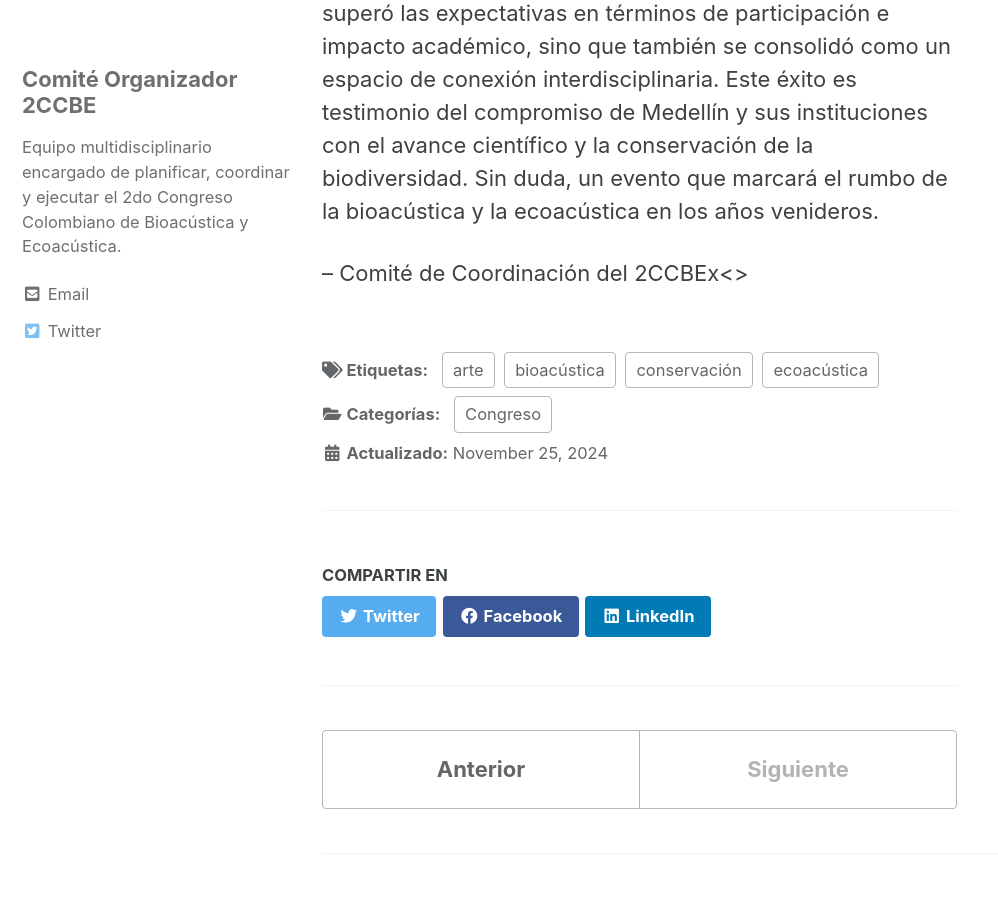
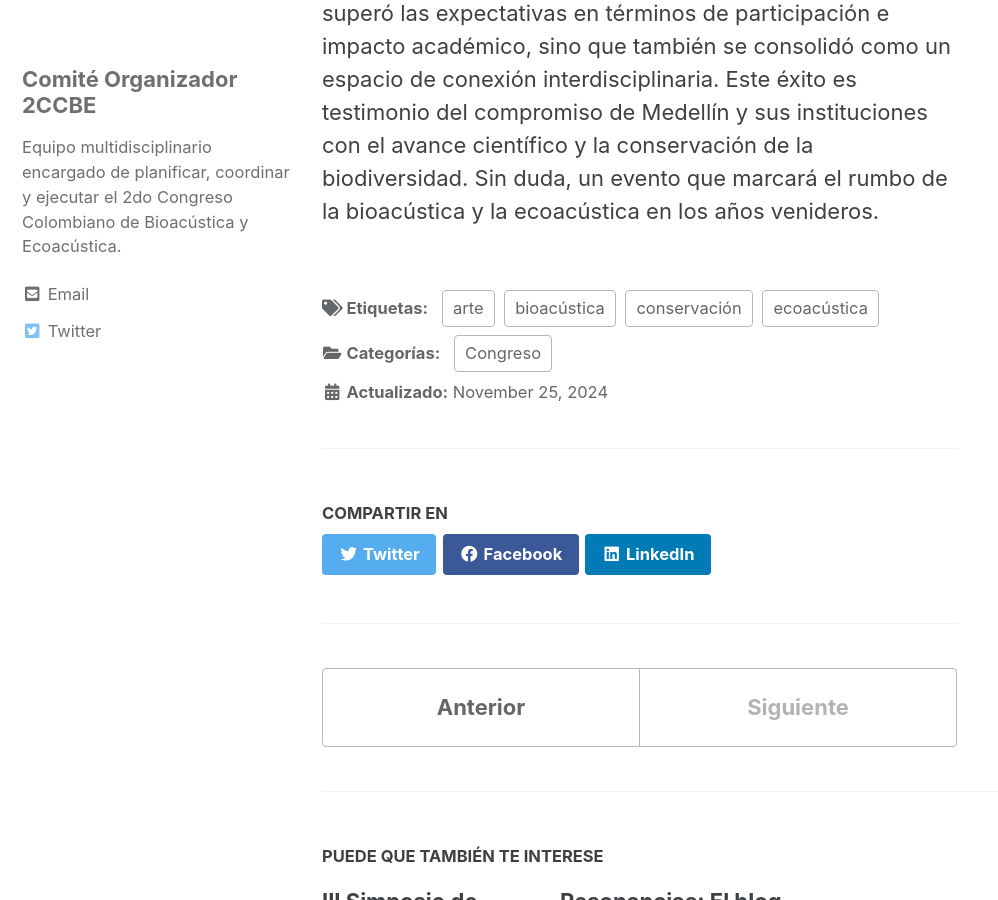
Before and after one commit to redecoacustica/recweb, a Jekyll site: the page built from _posts/2024-11-25-2ccbe.md, in a window 1280 px wide and 900 px high, scrolled down 3752 px. Shown: the whole window, without its empty margins (0-998 px from the left). Built offline with Jekyll 4.4.1, drawn with Linux system fonts in a browser that asks for light colours; cached includes are drawn as plain includes.

Commit message:
ENH: NEW POST 2CCBE

```diff
--- a/_posts/2024-11-25-2ccbe.md
+++ b/_posts/2024-11-25-2ccbe.md
@@ -34,6 +34,3 @@ Los asistentes se dividieron en una comunidad diversa y equilibrada: **38% estud
 En alianza con el **Parque Explora**, se realizaron **7 eventos de divulgación científica** durante el congreso, integrando arte, tecnología y biodiversidad. Entre las actividades destacaron la improvisación subacuática _“Primero estaba el Mar”_ de **Alejandro Bernal**, la exploración artística y experimental de la naturaleza con **Jorge Barco** en _“Resonancias”_, y la charla de **Fernando Vargas Salinas** sobre las fascinantes estrategias reproductivas de las ranas colombianas titulada [_“Ranas de Colombia: serenatas, cortejos con brincos, machos nodriza y otras historias de cómo se reproducen y cuidan sus huevos”_](https://www.youtube.com/watch?v=K_ToJb5HxQs). También se presentó la conversación y viaje sonoro [_“¿A qué suenan los bosques?”_](https://www.youtube.com/watch?v=bga80AXHpgU), a cargo de Danny Zurc y Juan Felipe Zapata, que exploró paisajes acústicos desde el páramo hasta el mar, y el performance audio-reactivo _“Aleteo y coleteo”_ de Ecosound Systema. Estas actividades atrajeron a **837 asistentes presenciales** y más de **5 mil participantes virtuales**, fortaleciendo el impacto del evento en la comunidad local e internacional.
 
 El Congreso Internacional de Ecoacústica 2024 no solo superó las expectativas en términos de participación e impacto académico, sino que también se consolidó como un espacio de conexión interdisciplinaria. Este éxito es testimonio del compromiso de Medellín y sus instituciones con el avance científico y la conservación de la biodiversidad. Sin duda, un evento que marcará el rumbo de la bioacústica y la ecoacústica en los años venideros.
-
---
-Comité de Coordinación del 2CCBEx<>
```
